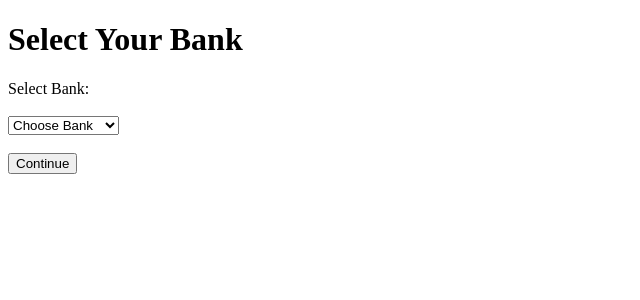
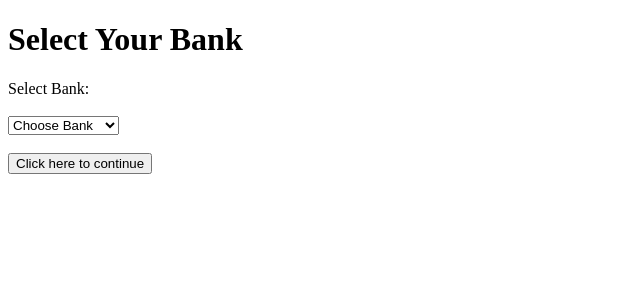
Before and after one commit to Mercychabwera/MABANKI_ONE, a Flask app: template templates/select_bank.html in a window 1280 px wide. Shown: the top 300 px of the page, without its empty margins (0-640 px from the left). Run offline with Flask 3, Linux system fonts and the light colour scheme; the template is opened without the code that fills it, so the values that code supplies are empty.

Commit message:
Update select_bank.html have made a collection on "continue" part "click here to continue"

```diff
--- a/templates/select_bank.html
+++ b/templates/select_bank.html
@@ -28,7 +28,7 @@
     <br><br>
 
     <button type="submit">
-        Continue
+        Click here to continue
     </button>
 
 </form>
```
